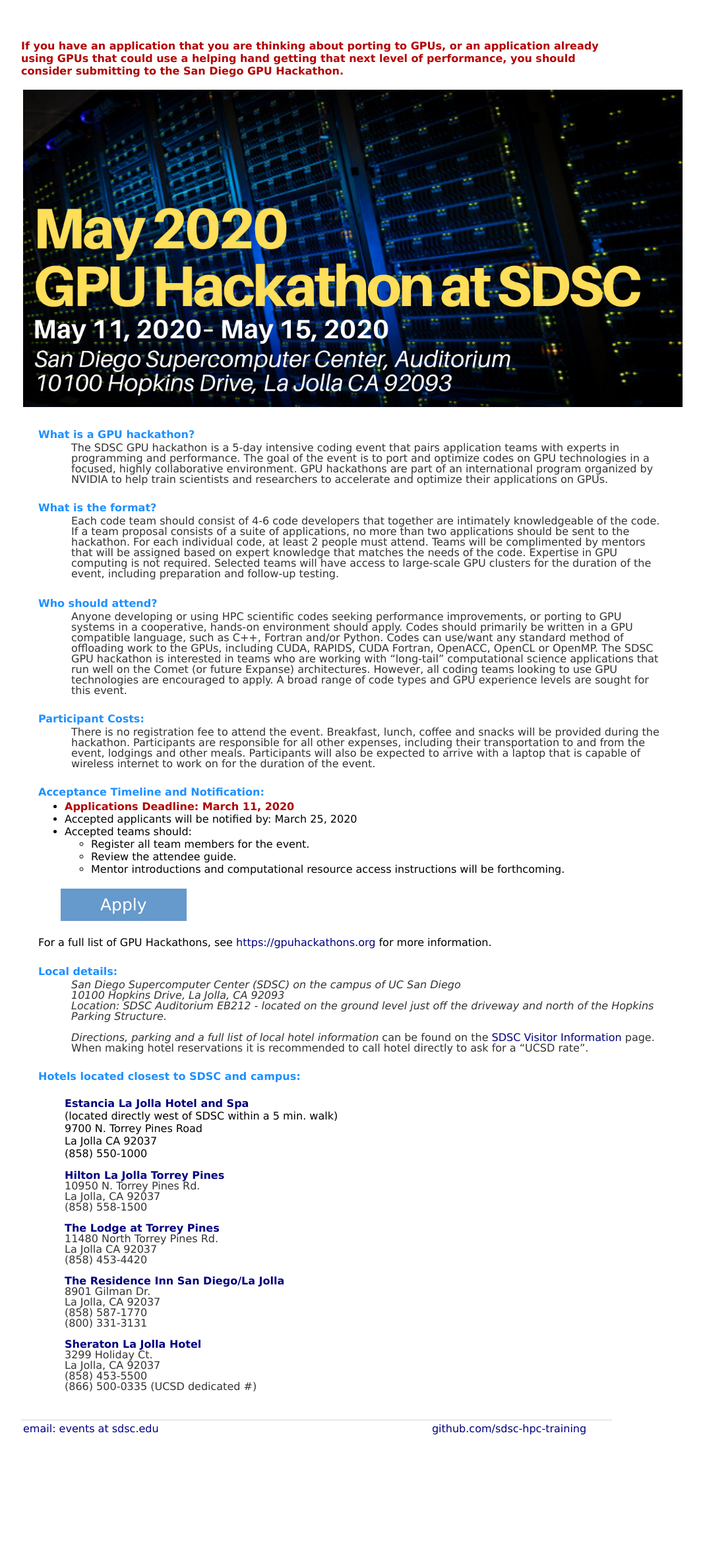
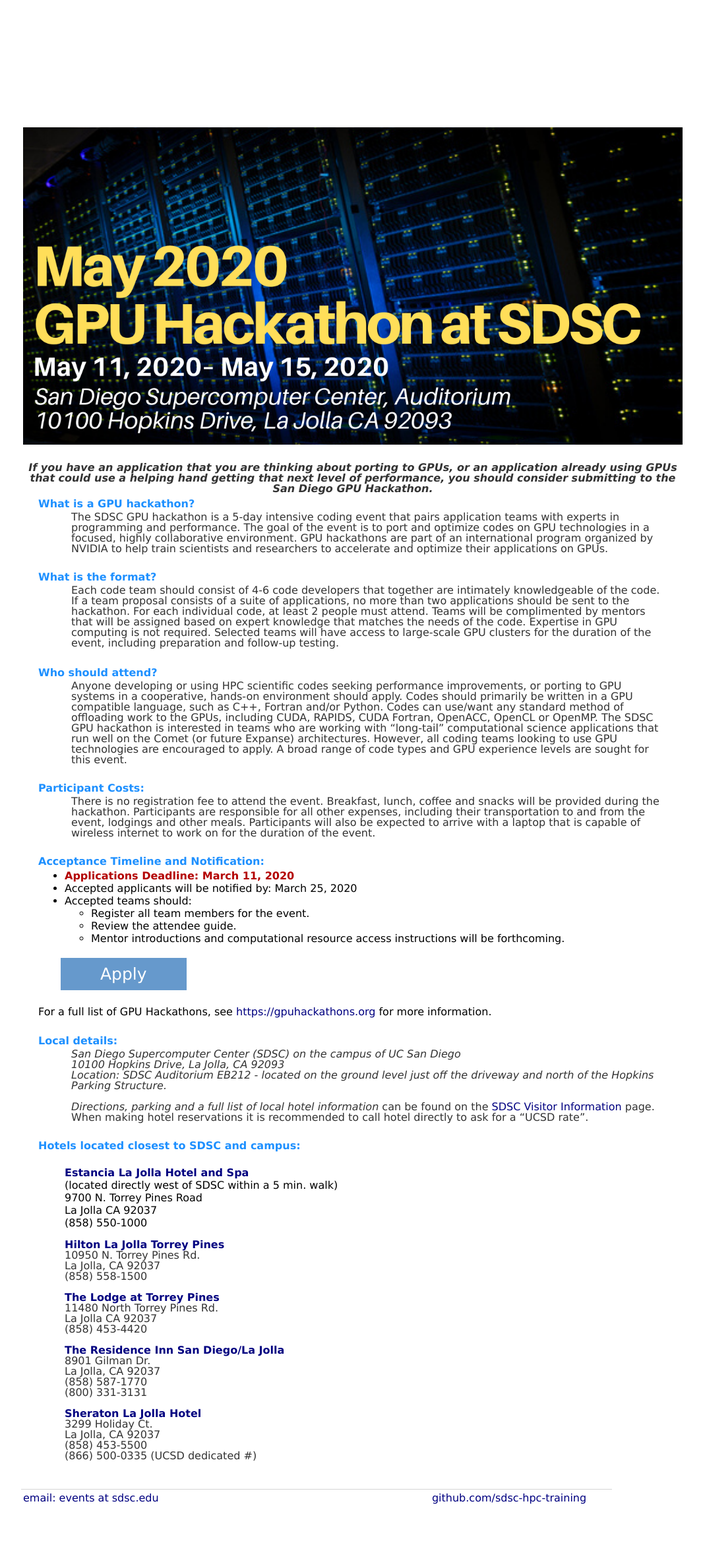
Before and after one commit to sdsc-hpc-training/sdsc-hpc-training.github.io, a Jekyll site: the page built from gpuhackathon/index.html, in a window 1280 px wide. Shown: the whole page at 66% size, without its empty margins (160-1226 px from the left). Built offline with Jekyll 4.4.1, drawn with Linux system fonts in a browser that asks for light colours; before the commit the page ends 2240 px from its top, so only the background shows below that.

Commit message:
Update index.html

```diff
--- a/gpuhackathon/index.html
+++ b/gpuhackathon/index.html
@@ -8,12 +8,14 @@
   </td></tr>
 <tr><td align='left' valign='top'>&nbsp; </td></tr>
 <tr><td align='center' valign='top'>
-<p class="italic"><b> </b></p>
-</td></tr>
-  <b><font color="b30000">If you have an application that you are thinking about porting to GPUs,
+<p class="italic"><b>If you have an application that you are thinking about porting to GPUs,
 or an application already using GPUs that could use a helping hand getting
 that next level of performance, you should consider submitting to the
-San Diego GPU Hackathon.</font></b> </center>
+San Diego GPU Hackathon.</b></p>
+</td></tr>
+  <br></br>
+  <br></br>
+  <br></br>
 <p>
 <tr><td align='center' valign='top'>
 <table border=0 width=96% align="center">
```
